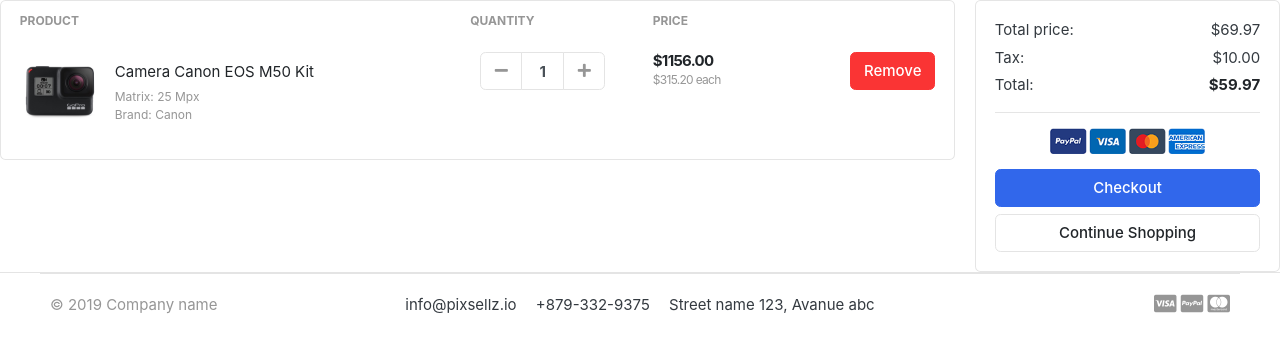
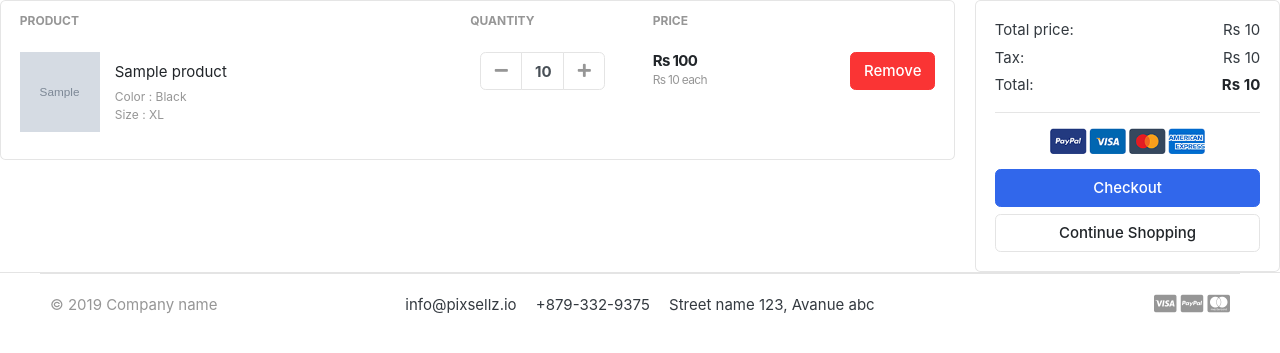
Before and after one commit to sk99sk/GreatKart, a Django app: template templates/store/cart.html in a window 1280 px wide. Shown: the part 118-471 px from the top of the page. Run offline with Django 3.2, Linux system fonts and the light colour scheme; tables that the repository leaves empty hold one stand-in row (values such as "Sample post"); the template is opened without the code that fills it: values that come from a table or form of the project are taken from there, most other values are stand-ins (such as "Sample title", 1, 10 or a date in 2020); grey boxes marked "Sample" are stand-in pictures; some libraries are stand-ins or nearby versions; some web fonts are replaced.

Commit message:
completed cart functionality

```diff
--- /dev/null
+++ b/carts/context_processors.py
@@ -0,0 +1,17 @@
+from .models import CartItem,Cart
+from .views import _cart_id
+
+def counter(request):
+    cart_count = 0
+    if 'admin' in request.path:
+        return {}
+    else:
+        try:
+             cart = Cart.objects.filter(cart_id=_cart_id(request))
+             cart_items = CartItem.objects.all().filter(cart=cart[:1])
+             for cart_item in cart_items:
+                 cart_count += cart_item.quantity
+        except Cart.DoesNotExist:
+            pass
+
+        return dict(cart_count=cart_count)
--- a/carts/models.py
+++ b/carts/models.py
@@ -16,4 +16,7 @@
     is_active = models.BooleanField(default=True)
 
     def __str__(self):
-        return self.product
+        return self.product.product_name
+
+    def sub_total(self):
+        return (self.product.price * self.quantity)
--- a/carts/urls.py
+++ b/carts/urls.py
@@ -3,6 +3,8 @@
 
 urlpatterns =  [
     path('',views.cart,name='cart'),
-
+    path('add_cart/<int:product_id>/',views.add_cart,name='add_cart'),
+    path('remove_cart/<int:product_id>/',views.remove_cart,name='remove_cart'),
+    path('remove_cart_item/<int:product_id>/',views.remove_cart_item,name='remove_cart_item'),
 
 ]
--- a/carts/views.py
+++ b/carts/views.py
@@ -1,5 +1,83 @@
-from django.shortcuts import render
+from django.shortcuts import render,redirect,get_object_or_404
+from store.models import Product
+from .models import Cart,CartItem
+from django.core.exceptions import ObjectDoesNotExist
 
 # Create your views here.
-def cart(request):
-    return render(request,'store/cart.html')
+
+def _cart_id(request):
+    cart = request.session.session_key
+    if not cart:
+        cart = request.session.create()
+    return cart
+
+
+def add_cart(request,product_id):
+    product = Product.objects.get(id=product_id)
+    try:
+        cart = Cart.objects.get(cart_id=_cart_id(request))
+    except Cart.DoesNotExist:
+        cart = Cart.objects.create(
+            cart_id = _cart_id(request)
+        )
+    cart.save()
+
+    try:
+        cart_item = CartItem.objects.get(product=product,cart=cart)
+        cart_item.quantity += 1
+        cart_item.save()
+    except CartItem.DoesNotExist:
+        cart_item = CartItem.objects.create(
+            product = product,
+            quantity = 1,
+            cart = cart,
+
+        )
+        cart_item.save()
+
+    return redirect('cart')
+
+
+def cart(request,total=0,quantity=0,cart_items=None):
+    try:
+        cart = Cart.objects.get(cart_id=_cart_id(request))
+        cart_items = CartItem.objects.filter(cart=cart,is_active=True)
+        for cart_item in  cart_items:
+            total += (cart_item.product.price * cart_item.quantity)
+            quantity += cart_item.quantity
+
+        tax = total*0.18
+        grand_total = total+tax
+    except ObjectDoesNotExist:
+        pass
+
+    context ={
+        'total':total,
+        'quantity':quantity,
+        'cart_items':cart_items,
+        'tax':tax,
+        'grand_total':grand_total,
+    }
+    return render(request,'store/cart.html',context)
+
+
+
+def remove_cart(request,product_id):
+    cart = Cart.objects.get(cart_id = _cart_id(request))
+    product = get_object_or_404(Product,id = product_id)
+    cart_item = CartItem.objects.get(cart=cart,product=product)
+    if cart_item.quantity > 1:
+        cart_item.quantity -= 1
+        cart_item.save()
+    else:
+        cart_item.delete()
+
+    return redirect('cart')
+
+
+def remove_cart_item(request,product_id):
+    cart = Cart.objects.get(cart_id = _cart_id(request))
+    product = get_object_or_404(Product,id = product_id)
+    cart_item = CartItem.objects.get(cart=cart,product=product)
+    cart_item.delete()
+    return redirect('cart')
--- a/greatkart/settings.py
+++ b/greatkart/settings.py
@@ -67,6 +67,7 @@
                 'django.contrib.auth.context_processors.auth',
                 'django.contrib.messages.context_processors.messages',
                 'category.context_processors.menu_links',
+                'carts.context_processors.counter',
             ],
         },
     },
--- a/store/views.py
+++ b/store/views.py
@@ -2,6 +2,9 @@
 from .models import Product
 from category.models import Category
 from django.http import HttpResponse
+from carts.models import CartItem
+from carts.views import _cart_id
+
 # Create your views here.
 
 def store(request,category_slug=None):
@@ -25,11 +28,12 @@
 
     try:
         single_product = Product.objects.get(category__slug=category_slug, slug=product_slug)
+        in_cart = CartItem.objects.filter(cart__cart_id = _cart_id(request),product = single_product).exists()
         context = {
             'single_product':single_product,
+            'in_cart':in_cart,
         }
         return render(request,'store/product_detail.html',context)
-        return HttpResponse('ok')
 
     except :
         return HttpResponse("Product not found")
--- a/templates/includes/navbar.html
+++ b/templates/includes/navbar.html
@@ -70,9 +70,9 @@
               <a href="./register.html"> Register</a>
             </div>
           </div>
-          <a href="./cart.html" class="widget-header pl-3 ml-3">
+          <a href="{% url 'cart' %}" class="widget-header pl-3 ml-3">
             <div class="icon icon-sm rounded-circle border"><i class="fa fa-shopping-cart"></i></div>
-            <span class="badge badge-pill badge-danger notify">0</span>
+            <span class="badge badge-pill badge-danger notify">{{cart_count}}</span>
           </a>
         </div> <!-- widgets-wrap.// -->
       </div> <!-- col.// -->
--- a/templates/store/cart.html
+++ b/templates/store/cart.html
@@ -1,7 +1,19 @@
 {% extends 'base.html' %}
+{% load static %}
 
 {% block content %}
 <!-- ============================ COMPONENT 1 ================================= -->
+
+{% if not cart_items %}
+
+	<div class="text-center">
+		<h2>Your Cart is Empty</h2>
+		<br>
+		<a href="{% url 'store' %}" class="btn btn-primary mb-4">Continue Shopping</a>
+	</div>
+
+
+{% else %}
 
 <div class="row">
 	<aside class="col-lg-9">
@@ -16,13 +28,14 @@
 </tr>
 </thead>
 <tbody>
+{% for cart_item in cart_items %}
 <tr>
 	<td>
 		<figure class="itemside align-items-center">
-			<div class="aside"><img src="./images/items/11.jpg" class="img-sm"></div>
+			<div class="aside"><img src="{{ cart_item.product.images.url }}" class="img-sm"></div>
 			<figcaption class="info">
-				<a href="#" class="title text-dark">Camera Canon EOS M50 Kit</a>
-				<p class="text-muted small">Matrix: 25 Mpx <br> Brand: Canon</p>
+				<a href="{{ cart_item.product.get_url }}" class="title text-dark">{{ cart_item.product.product_name }}</a>
+				<p class="text-muted small">Color : Black <br> Size : XL</p>
 			</figcaption>
 		</figure>
 	</td>
@@ -31,25 +44,26 @@
 					<div class="col">
 						<div class="input-group input-spinner">
 							<div class="input-group-prepend">
-							<button class="btn btn-light" type="button" id="button-plus"> <i class="fa fa-minus"></i> </button>
+							<a href="{% url 'remove_cart' cart_item.product.id %}" class="btn btn-light" type="button" id="button-plus"> <i class="fa fa-minus"></i> </a>
 							</div>
-							<input type="text" class="form-control"  value="1">
+							<input type="text" class="form-control"  value="{{cart_item.quantity}}">
 							<div class="input-group-append">
-							<button class="btn btn-light" type="button" id="button-minus"> <i class="fa fa-plus"></i> </button>
+							<a href="{% url 'add_cart' cart_item.product.id %}" class="btn btn-light" type="button" id="button-minus"> <i class="fa fa-plus"></i> </a>
 							</div>
 						</div> <!-- input-group.// -->
 					</div> <!-- col.// -->
 	</td>
 	<td>
 		<div class="price-wrap">
-			<var class="price">$1156.00</var>
-			<small class="text-muted"> $315.20 each </small>
+			<var class="price"> Rs {{cart_item.sub_total}}</var>
+			<small class="text-muted">Rs {{cart_item.product.price}} each</small>
 		</div> <!-- price-wrap .// -->
 	</td>
 	<td class="text-right">
-	<a href="" class="btn btn-danger"> Remove</a>
+	<a href="{% url 'remove_cart_item' cart_item.product.id %}" class="btn btn-danger"> Remove</a>
 	</td>
 </tr>
+{% endfor %}
 </tbody>
 </table>
 </div> <!-- card.// -->
@@ -61,22 +75,22 @@
 		<div class="card-body">
 			<dl class="dlist-align">
 			  <dt>Total price:</dt>
-			  <dd class="text-right">$69.97</dd>
+			  <dd class="text-right">Rs {{total}}</dd>
 			</dl>
 			<dl class="dlist-align">
 			  <dt>Tax:</dt>
-			  <dd class="text-right"> $10.00</dd>
+			  <dd class="text-right"> Rs {{tax}}</dd>
 			</dl>
 			<dl class="dlist-align">
 			  <dt>Total:</dt>
-			  <dd class="text-right text-dark b"><strong>$59.97</strong></dd>
+			  <dd class="text-right text-dark b"><strong>Rs {{grand_total}}</strong></dd>
 			</dl>
 			<hr>
 			<p class="text-center mb-3">
-				<img src="./images/misc/payments.png" height="26">
+				<img src="{% static './images/misc/payments.png' %}" height="26">
 			</p>
 			<a href="./place-order.html" class="btn btn-primary btn-block"> Checkout </a>
-			<a href="./store.html" class="btn btn-light btn-block">Continue Shopping</a>
+			<a href="{% url 'store' %}" class="btn btn-light btn-block">Continue Shopping</a>
 		</div> <!-- card-body.// -->
 		</div> <!-- card.// -->
 
@@ -84,4 +98,5 @@
 
 
 </div> <!-- row.// -->
+{% endif %}
 {% endblock %}
--- a/templates/store/store.html
+++ b/templates/store/store.html
@@ -137,12 +137,12 @@
 			</div> <!-- img-wrap.// -->
 			<figcaption class="info-wrap">
 				<div class="fix-height">
-					<a href="{{product.get_url}}" class="title">Rs {{product.product_name}}</a>
+					<a href="{{product.get_url}}" class="title">{{product.product_name}}</a>
 					<div class="price-wrap mt-2">
-						<span class="price">{{product.price}}</span>
+						<span class="price">Rs {{product.price}}</span>
 					</div> <!-- price-wrap.// -->
 				</div>
-				<a href="#" class="btn btn-block btn-primary">Add to cart </a>
+				<a href="{% url 'add_cart' product.id %}" class="btn btn-block btn-primary">Add to cart </a>
 			</figcaption>
 		</figure>
 	</div> <!-- col.// -->
```
Also changed, not shown: templates/store/product_detail.html (+6 -1 lines).
